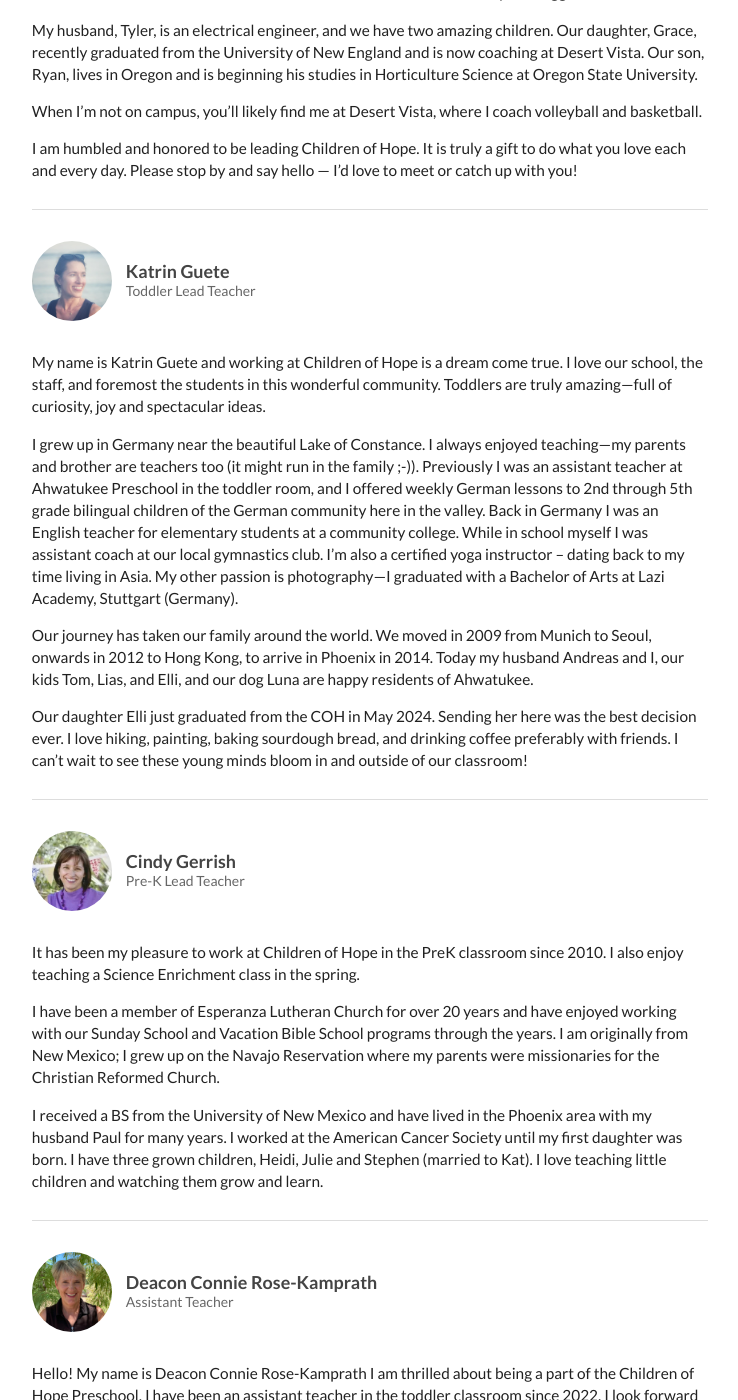
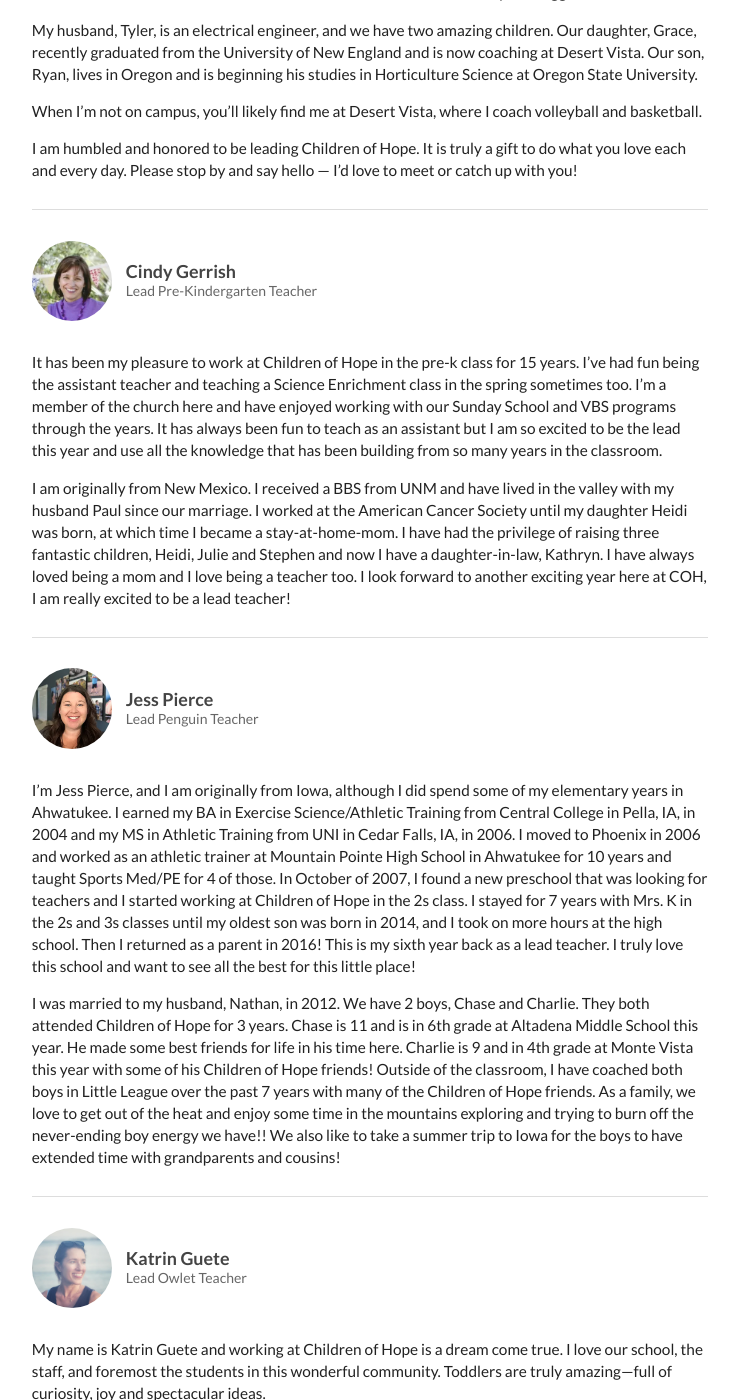
Before and after one commit to childrenofhope/childrenofhope, a Jekyll site: the page built from about/teachers.md, in a window 1280 px wide and 1400 px high, scrolled down 817 px. Shown: the whole window, without its empty margins (270-1008 px from the left). Built offline with Jekyll 4.4.1, drawn with Linux system fonts in a browser that asks for light colours; some of the changed text lies outside the part shown.

Commit message:
Updated teacher bios

```diff
--- a/about/teachers.md
+++ b/about/teachers.md
@@ -44,11 +44,49 @@ Teachers & Staff
 <div class="ui section divider"></div>
 
 <h3 class="ui header">
+  <img src="{{ site.baseurl }}/assets/images/teachers/cindy_gerrish.webp"
+    alt="Cindy Gerrish" class="ui tiny circular image" />
+  <div class="content">
+    Cindy Gerrish
+    <div class="sub header">Lead Pre-Kindergarten Teacher</div>
+  </div>
+</h3>
+<div class="ui hidden divider"></div>
+<p>
+  It has been my pleasure to work at Children of Hope in the pre-k class for 15 years. I’ve had fun being the assistant teacher and teaching a Science Enrichment class in the spring sometimes too. I’m a member of the church here and have enjoyed working with our Sunday School and VBS programs through the years. It has always been fun to teach as an assistant but I am so excited to be the lead this year and use all the knowledge that has been building from so many years in the classroom.
+ </p>
+ <p>
+  I am originally from New Mexico. I received a BBS from UNM and have lived in the valley with my husband Paul since our marriage. I worked at the American Cancer Society until my daughter Heidi was born, at which time I became a stay-at-home-mom. I have had the privilege of raising three fantastic children, Heidi, Julie and Stephen and now I have a daughter-in-law, Kathryn. I have always loved being a mom and I love being a teacher too. I look forward to another exciting year here at COH, I am really excited to be a lead teacher!
+</p>
+
+<div class="ui section divider"></div>
+
+<h3 class="ui header">
+  <img src="{{ site.baseurl }}/assets/images/teachers/jess_pierce.webp"
+    alt="Jess Pierce" class="ui tiny circular image" />
+  <div class="content">
+    Jess Pierce
+    <div class="sub header">Lead Penguin Teacher</div>
+  </div>
+</h3>
+
+<div class="ui hidden divider"></div>
+
+<p>
+  I’m Jess Pierce, and I am originally from Iowa, although I did spend some of my elementary years in Ahwatukee. I earned my BA in Exercise Science/Athletic Training from Central College in Pella, IA, in 2004 and my MS in Athletic Training from UNI in Cedar Falls, IA, in 2006. I moved to Phoenix in 2006 and worked as an athletic trainer at Mountain Pointe High School in Ahwatukee for 10 years and taught Sports Med/PE for 4 of those. In October of 2007, I found a new preschool that was looking for teachers and I started working at Children of Hope in the 2s class. I stayed for 7 years with Mrs. K in the 2s and 3s classes until my oldest son was born in 2014, and I took on more hours at the high school. Then I returned as a parent in 2016! This is my sixth year back as a lead teacher. I truly love this school and want to see all the best for this little place!
+</p>
+<p>
+  I was married to my husband, Nathan, in 2012. We have 2 boys, Chase and Charlie. They both attended Children of Hope for 3 years. Chase is 11 and is in 6th grade at Altadena Middle School this year. He made some best friends for life in his time here. Charlie is 9 and in 4th grade at Monte Vista this year with some of his Children of Hope friends! Outside of the classroom, I have coached both boys in Little League over the past 7 years with many of the Children of Hope friends. As a family, we love to get out of the heat and enjoy some time in the mountains exploring and trying to burn off the never-ending boy energy we have!! We also like to take a summer trip to Iowa for the boys to have extended time with grandparents and cousins!
+</p>
+
+<div class="ui section divider"></div>
+
+<h3 class="ui header">
   <img src="{{ site.baseurl }}/assets/images/teachers/katrin_guete.jpg"
     alt="Katrin Guete" class="ui tiny circular image" />
   <div class="content">
     Katrin Guete
-    <div class="sub header">Toddler Lead Teacher</div>
+    <div class="sub header">Lead Owlet Teacher</div>
   </div>
 </h3>
 
@@ -57,46 +95,14 @@ Teachers & Staff
 <p>
   My name is Katrin Guete and working at Children of Hope is a dream come true. I love our school, the staff, and foremost the students in this wonderful community. Toddlers are truly amazing—full of curiosity, joy and spectacular ideas.
 </p>
-
 <p>
   I grew up in Germany near the beautiful Lake of Constance. I always enjoyed teaching—my parents and brother are teachers too (it might run in the family ;-)). Previously I was an assistant teacher at Ahwatukee Preschool in the toddler room, and I offered weekly German lessons to 2nd through 5th grade bilingual children of the German community here in the valley. Back in Germany I was an English teacher for elementary students at a community college. While in school myself I was assistant coach at our local gymnastics club. I’m also a certified yoga instructor – dating back to my time living in Asia. My other passion is photography—I graduated with a Bachelor of Arts at Lazi Academy, Stuttgart (Germany).
 </p>
-
 <p>
   Our journey has taken our family around the world. We moved in 2009 from Munich to Seoul, onwards in 2012 to Hong Kong, to arrive in Phoenix in 2014. Today my husband Andreas and I, our kids Tom, Lias, and Elli, and our dog Luna are happy residents of Ahwatukee.
 </p>
-
 <p>
-  Our daughter Elli just graduated from the COH in May 2024. Sending her here was the best decision ever. I love hiking, painting, baking sourdough bread, and drinking coffee preferably with friends. I can’t wait to see these young minds bloom in and outside of our classroom!
-</p>
-
-<div class="ui section divider"></div>
-
-<h3 class="ui header">
-  <img src="{{ site.baseurl }}/assets/images/teachers/cindy_gerrish.webp"
-    alt="Cindy Gerrish" class="ui tiny circular image" />
-  <div class="content">
-    Cindy Gerrish
-    <div class="sub header">Pre-K Lead Teacher</div>
-  </div>
-</h3>
-
-<div class="ui hidden divider"></div>
-
-<p>
-  It has been my pleasure to work at Children of Hope in the PreK classroom since 2010.
-  I also enjoy teaching a Science Enrichment class in the spring.
-</p>
-
-<p>
-  I have been a member of Esperanza Lutheran Church for over 20 years and have enjoyed working
-  with our Sunday School and Vacation Bible School programs through the years. I am originally from
-  New Mexico; I grew up on the Navajo Reservation where my parents were missionaries for the
-  Christian Reformed Church.
-</p>
-
-<p>
-  I received a BS from the University of New Mexico and have lived in the Phoenix area with my husband Paul for many years. I worked at the American Cancer Society until my first daughter was born. I have three grown children, Heidi, Julie and Stephen (married to Kat). I love teaching little children and watching them grow and learn.
+  Our daughter Elli graduated from the COH in May 2024. Sending her here was the best decision ever. I love hiking, painting, baking sourdough bread, and drinking coffee preferably with friends. I can’t wait to see these young minds bloom in and outside of our classroom!
 </p>
 
 <div class="ui section divider"></div>
@@ -164,44 +170,6 @@ Teachers & Staff
 <div class="ui section divider"></div>
 
 <h3 class="ui header">
-  <img src="{{ site.baseurl }}/assets/images/teachers/jess_pierce.webp"
-    alt="Jess Pierce" class="ui tiny circular image" />
-  <div class="content">
-    Jess Pierce
-    <div class="sub header">3's Lead Teacher</div>
-  </div>
-</h3>
-
-<div class="ui hidden divider"></div>
-
-<p>
-  I am originally from Iowa, although I did spend some of my elementary years in Ahwatukee. I
-  earned my BA in Exercise Science/Athletic Training from Central College in Pella, IA, in 2004
-  and my MS in Athletic Training from UNI in Cedar Falls, IA, in 2006. I moved to Phoenix in 2006
-  and worked as an athletic trainer at Mountain Pointe High School in Ahwatukee for 10 years.
-</p>
-<p>
-  During that time, I also earned my teaching certificate and taught Sports Medicine and a few PE
-  classes for 4 of those years. In October of 2007, I found a new preschool that was looking for
-  teachers and I started working at Children of Hope in the 2s class. I stayed for 7 years with
-  Mrs. K in the 2s and 3s classes until my oldest son was born in 2014 and I took on more hours
-  at the high school. Then I returned as a parent in 2016! The past 2 years I have served on the
-  preschool board. I truly love this school and want to see all the best for this little place!
-</p>
-<p>
-  I was married to my husband, Nathan, in 2012. We have 2 boys, Chase and Charlie. Chase is 10 years old and a 5th grader at Monte Vista. He attended Children of Hope for 3 years. He made some best friends for life in his time there. Charlie is 8 and is in 3rd grade at Monte Vista. He also attended COH for 3 years. Both boys play baseball and I enjoy coaching their teams.
-</p>
-<p>
-  Outside of the classroom, I also am a consultant for Usborne Books & More because I love their
-  books so much! I also have coached both boys in Little League for the past 3 years with many of
-  the Children of Hope friends. As a family, we love to get out of the heat and enjoy some time in
-  the mountains exploring and trying to burn off the never-ending boy energy we have!! We also like
-  to take a summer trip to Iowa for the boys to have extended time with grandparents and cousins!
-</p>
-
-<div class="ui section divider"></div>
-
-<h3 class="ui header">
   <img src="{{ site.baseurl }}/assets/images/teachers/vanessa_smith.jpg"
     alt="Vanessa Smith" class="ui tiny circular image" />
   <div class="content">
```
